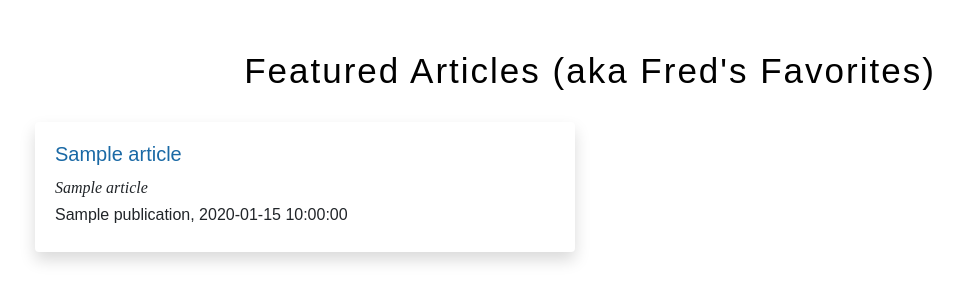
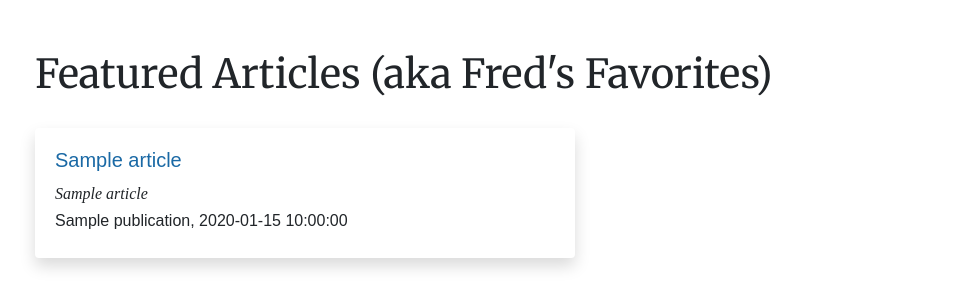
Before and after one commit to aaronfink01/fredbernstein, a Flask app: page /featured in a window 1280 px wide. Shown: the part 119-427 px from the top of the page, without its empty margins (50-1013 px from the left). Run offline with Flask 2, Linux system fonts and the light colour scheme; a database or web service that is not in the repository returns one stand-in record (values such as "Sample title"); some libraries are stand-ins or nearby versions; some web fonts are replaced.

Commit message:
changed featured header

```diff
--- a/app/static/style.css
+++ b/app/static/style.css
@@ -91,15 +91,14 @@ h6 {
 }
 
 #featured-page-title {
+/*
     text-align: center;
     font-size: 35px;
     font-family: 'Montserrat', sans-serif;
-    color: black;
-}
-
-#featured-page-title {
+    color: red;
     text-align: center;
     letter-spacing: 2px;
+*/
 }
 
 img {
```
